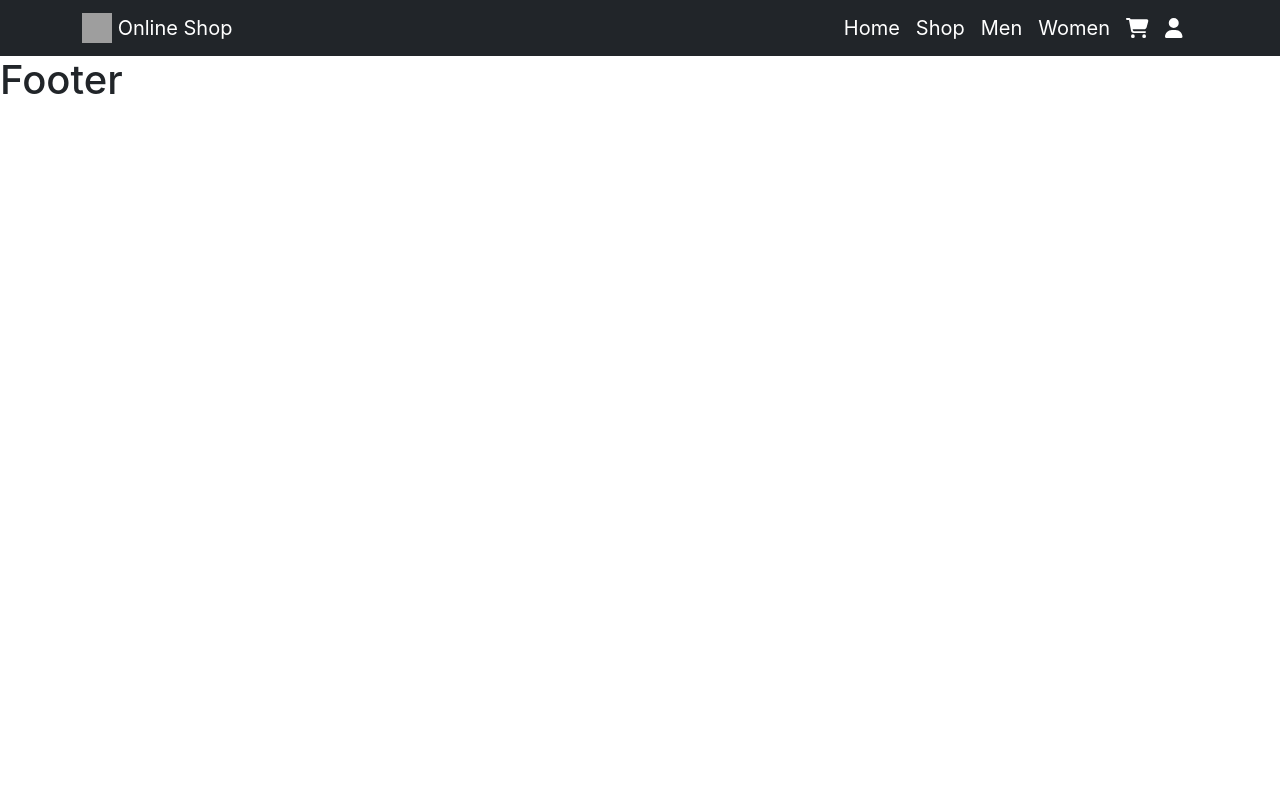
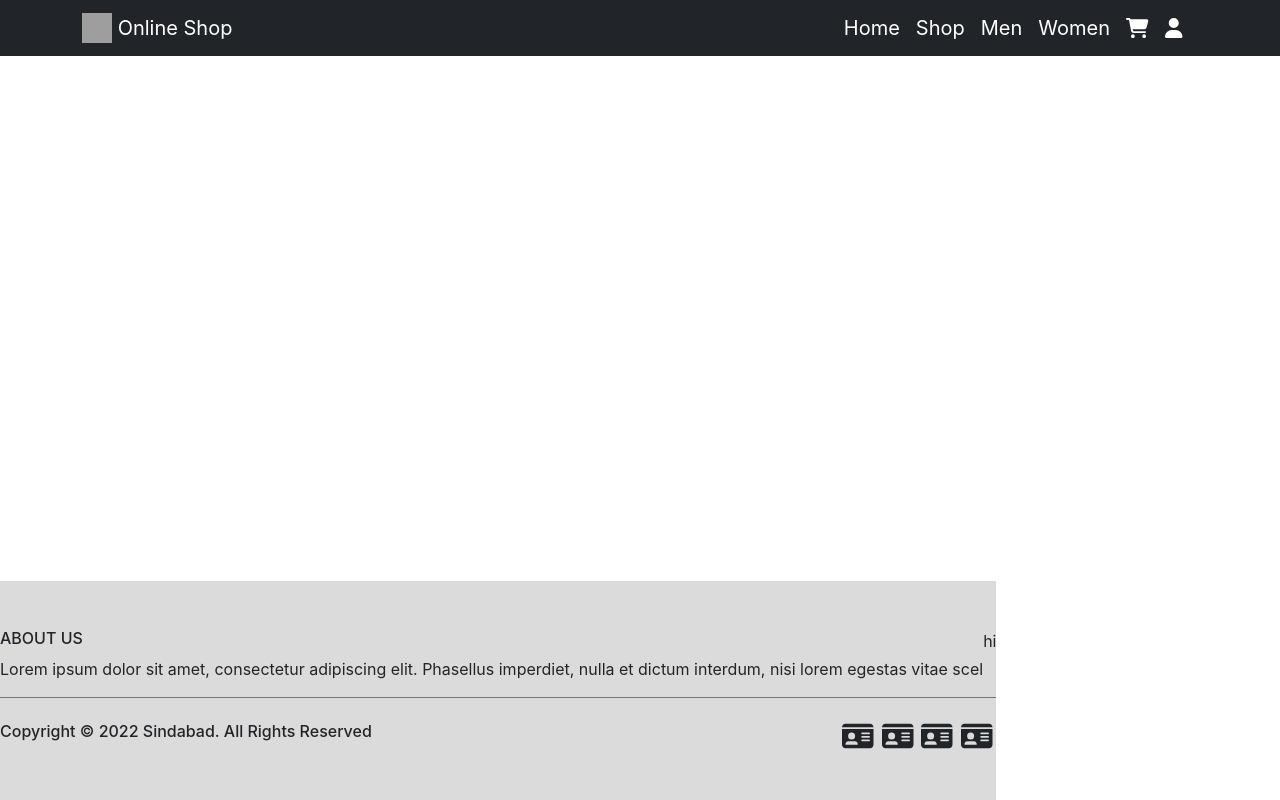
Before and after one commit to sayeef-rahman/ecommerce-redux, a React (Create React App) app: page / in a window 1280 px wide. Built offline with nearby package versions, Linux system fonts and the light colour scheme; grey boxes are pictures that could not be loaded.

Commit message:
footer modified

```diff
--- a/src/components/Shared/Footer/Footer.css
+++ b/src/components/Shared/Footer/Footer.css
@@ -0,0 +1,10 @@
+/* Footer position at the bottom of the display */
+#footer {
+    position: fixed;
+    bottom: 0;
+}
+
+.footer-background-color{
+    margin-top: 50px;
+    background-color: rgb(219, 219, 219);
+  }
--- a/src/components/Shared/Footer/Footer.js
+++ b/src/components/Shared/Footer/Footer.js
@@ -1,10 +1,51 @@
 import React from 'react';
+import { FontAwesomeIcon } from '@fortawesome/react-fontawesome';
+import { faIdCard } from '@fortawesome/free-solid-svg-icons';
+import './Footer.css';
 
 const Footer = () => {
     return (
-        <div>
-            <h1>Footer</h1>
-        </div>
+        <footer className='py-5 footer-background-color' id='footer'>
+            <div className='mx-auto'>
+                <div className='d-flex'>
+                    <div>
+                        <h6>ABOUT US</h6>
+                        <p>
+                            Lorem ipsum dolor sit amet, consectetur adipiscing elit.
+                            Phasellus imperdiet, nulla et dictum interdum, nisi lorem
+                            egestas vitae scel
+                        </p>
+                    </div>
+                    <div>hi</div>
+                    <div></div>
+                    <div></div>
+                </div>
+                {/* Bottom text & icom element */}
+                <div className='d-flex border-top border-secondary pt-4 justify-content-between align-items'>
+                    <div>
+                        <h6>Copyright © 2022 Sindabad. All Rights Reserved</h6>
+                    </div>
+                    <div>
+                        <FontAwesomeIcon
+                            className='fs-3 mx-1'
+                            icon={faIdCard}
+                        ></FontAwesomeIcon>
+                        <FontAwesomeIcon
+                            className='fs-3 mx-1'
+                            icon={faIdCard}
+                        ></FontAwesomeIcon>
+                        <FontAwesomeIcon
+                            className='fs-3 mx-1'
+                            icon={faIdCard}
+                        ></FontAwesomeIcon>
+                        <FontAwesomeIcon
+                            className='fs-3 mx-1'
+                            icon={faIdCard}
+                        ></FontAwesomeIcon>
+                    </div>
+                </div>
+            </div>
+        </footer>
     );
 };
 
```
